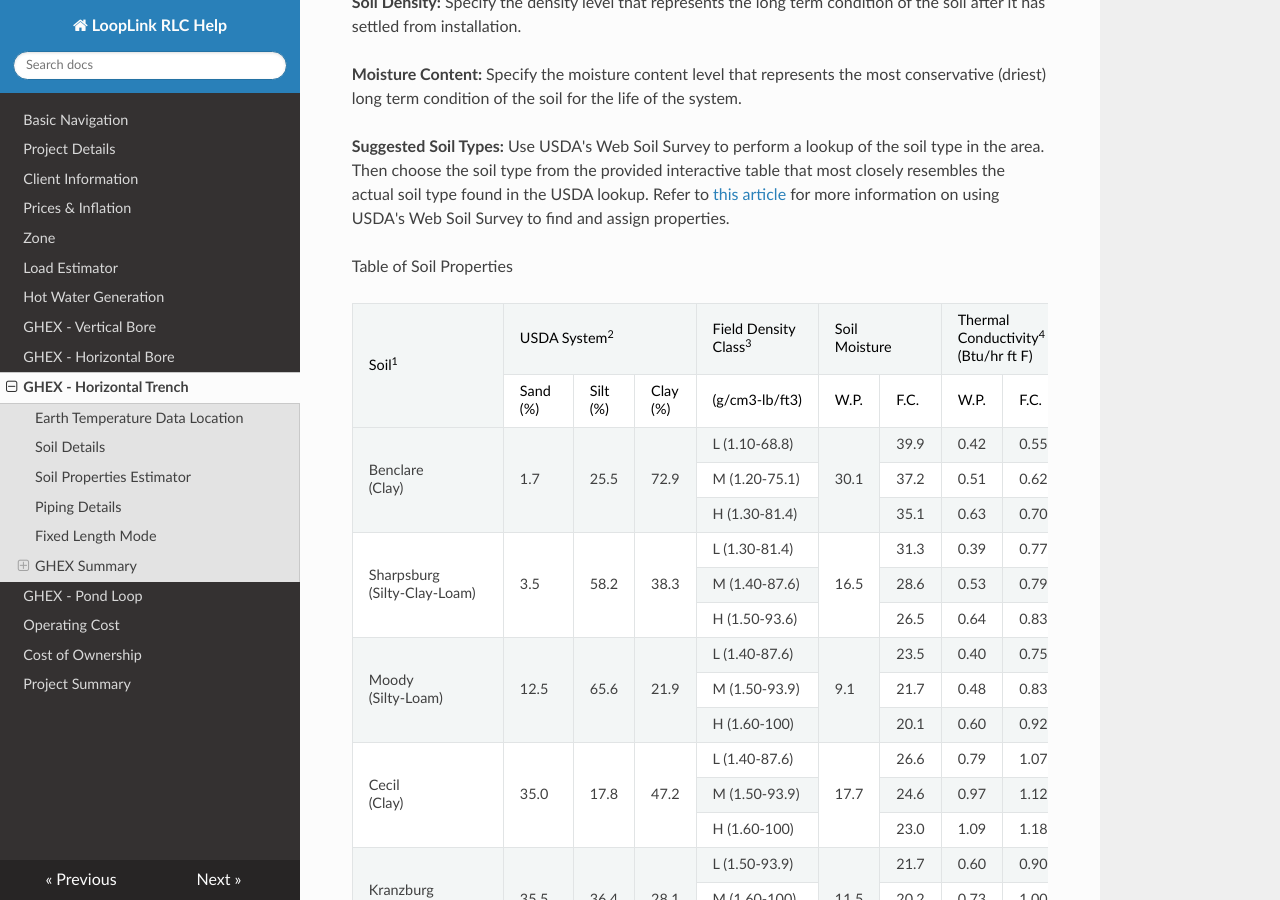
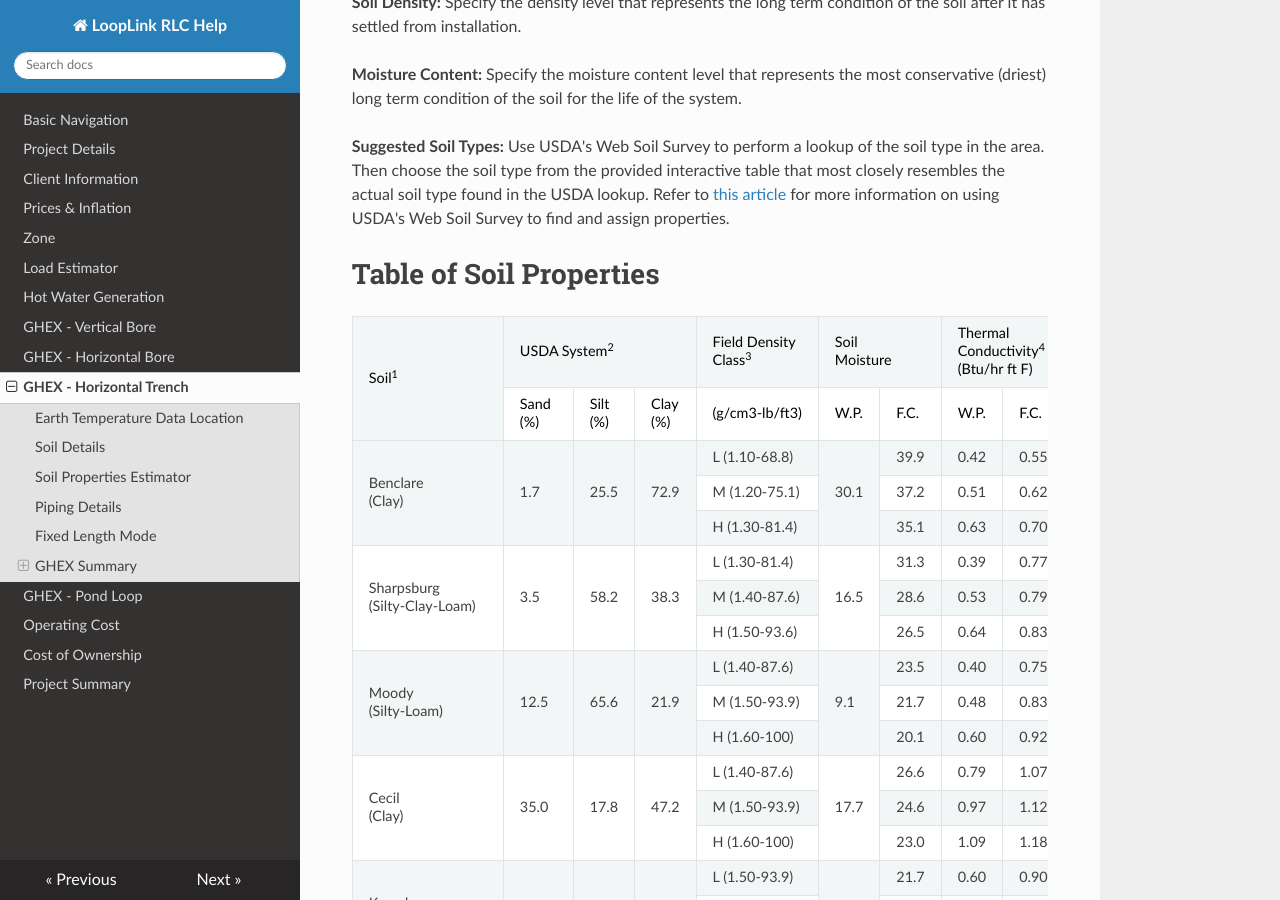
Before and after one commit to geoconnections-rjc/RLC_DOCS, an MkDocs documentation site: the page built from docs/horizontal_trench.md, in a window 1280 px wide and 900 px high, scrolled down 1039 px. Built offline with MkDocs 1.6.1, drawn with Linux system fonts in a browser that asks for light colours; nearby versions of some CDN libraries; old or Windows-style settings are respelled for this version of MkDocs.

Commit message:
Missing h1 Opening Tag

```diff
--- a/docs/horizontal_trench.md
+++ b/docs/horizontal_trench.md
@@ -26,7 +26,7 @@ Use the Soil Properties Estimator to lookup and then assign estimated soil therm
 **Suggested Soil Types:** Use USDA's Web Soil Survey to perform a lookup of the soil type in the area. Then choose the soil type from the provided interactive table that most closely resembles the actual soil type found in the USDA lookup.
 Refer to <a href="http://blog.geoconnectionsinc.com/2017/04/soil-identification-for-horizontal-geo.html" target="_blank">this article</a> for more information on using USDA's Web Soil Survey to find and assign properties.
 
-Table of Soil Properties</h1>
+<h1>Table of Soil Properties</h1>
 
 <table border="1" cellspacing="0" cellpadding="0" style="background-color:#FFF;">
 	<thead>
```
